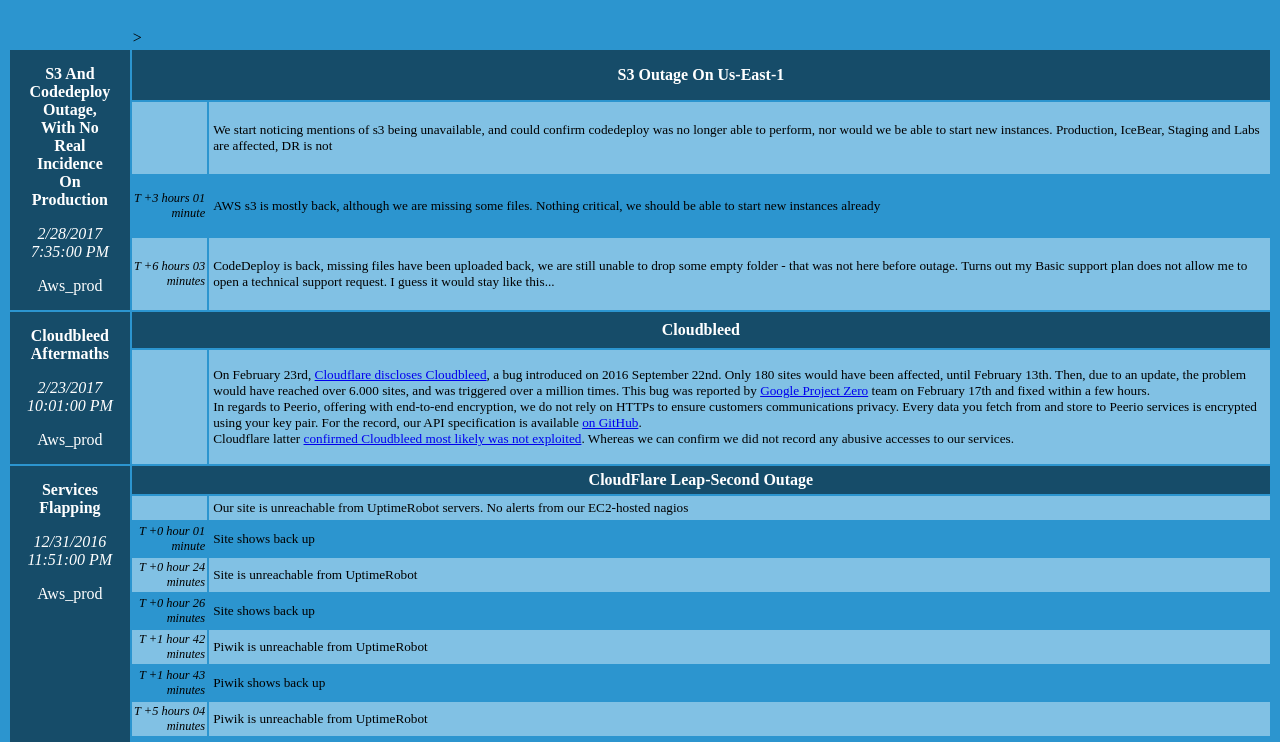
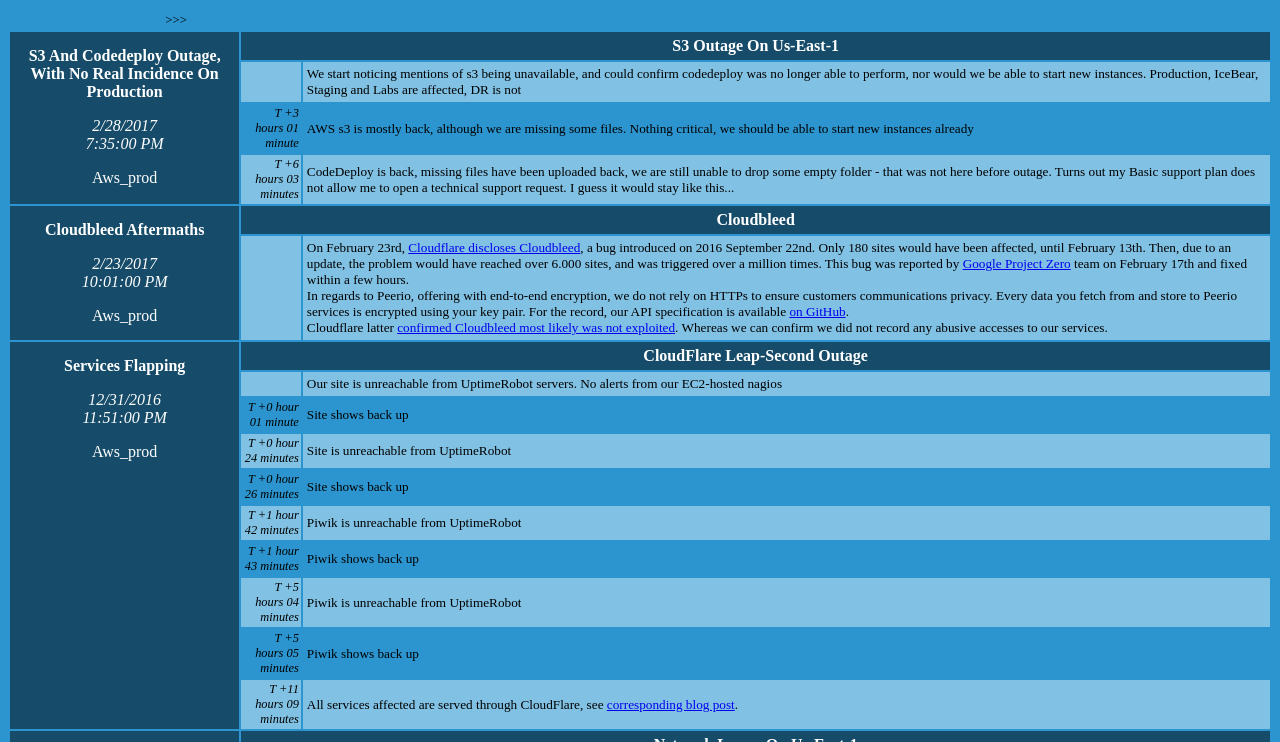
Before and after one commit to faust64/issues, a plain HTML site: page index.html in a window 1280 px wide. Shown: the top 742 px of the page. Drawn offline with Linux system fonts and the light colour scheme.

Commit message:
fix(styles): oh, no, I just forgot to push thoe whole thing ...

```diff
--- a/index.html
+++ b/index.html
@@ -49,33 +49,34 @@
 
 function populate(where, howmuch, startwith) {
     var page = '<table>', container = document.getElementById('container'),
-	filtered = new Array();
+	filtered = new Array(), nav;
 
     for (var i = 0; i < outages.length; i++)
 	if (where == 'all' || where == outages[i].where)
 	    filtered.push(outages[i]);
 
     if (filtered.length - 1 > howmuch) {
-	page += '<tr><td id=\'navleft\'>';
+	nav = '<tr><td id=\'navleft\'>';
 	if (startwith > 0) {
 	    var to = (startwith - howmuch >= 0 ? startwith - howmuch : 0);
-	    page += '<a onclick=\'populate("' + where + '", ' + howmuch + ', ' + to + ');\'>&lt;</a>';
+	    nav += '<a id=\'timenav\' onclick=\'populate("' + where + '", ' + howmuch + ', ' + to + ');\'>&lt;&lt;&lt;</a>';
 	} else {
-	    page += '&nbsp;'
+	    nav += '&nbsp;'
 	}
-	page += '</td><td=id=\'navcenter\'>&nbsp;</td><td id=\'navright\'>';
+	nav += '</td><td id=\'navcenter\'>&nbsp;</td><td id=\'navright\'>';
 	if (startwith + howmuch < filtered.length - 1) {
 	    var to = startwith + howmuch;
-	    page += '<a onclick=\'populate("' + where + '", ' + howmuch + ', ' + to + ');\'>&gt;</a>';
+	    nav += '<a id=\'timenav\' onclick=\'populate("' + where + '", ' + howmuch + ', ' + to + ');\'>&gt;&gt;&gt;</a>';
 	} else {
-	    page += '&nbsp;'
+	    nav += '&nbsp;'
 	}
-	page += '</td></tr>';
+	nav += '</td><td id=\'navpadding\' colspan=2>&nbsp;</td></tr>';
+	page += nav;
     }
 
     for (var x = startwith;
 	(x < filtered.length && x - startwith < howmuch); x++) {
-	page += '<tr><td id=\'outage\' rowspan=\''
+	page += '<tr><td colspan=3 id=\'outage\' rowspan=\''
 	     +  (filtered[x].timeline.length + 1) + '\'><p id=\'title\'>'
 	     +  filtered[x].what + '</p><p id=\'maindate\'>'
 	     +  dateformat('absolute', filtered[x].timeline[0].date)
@@ -92,6 +93,11 @@
 	}
 	page += '</tr>';
     }
+
+    if (filtered.length - 1 > howmuch) {
+	page += nav;
+    }
+
     page += '</table>';
 
     container.innerHTML = page;
```
